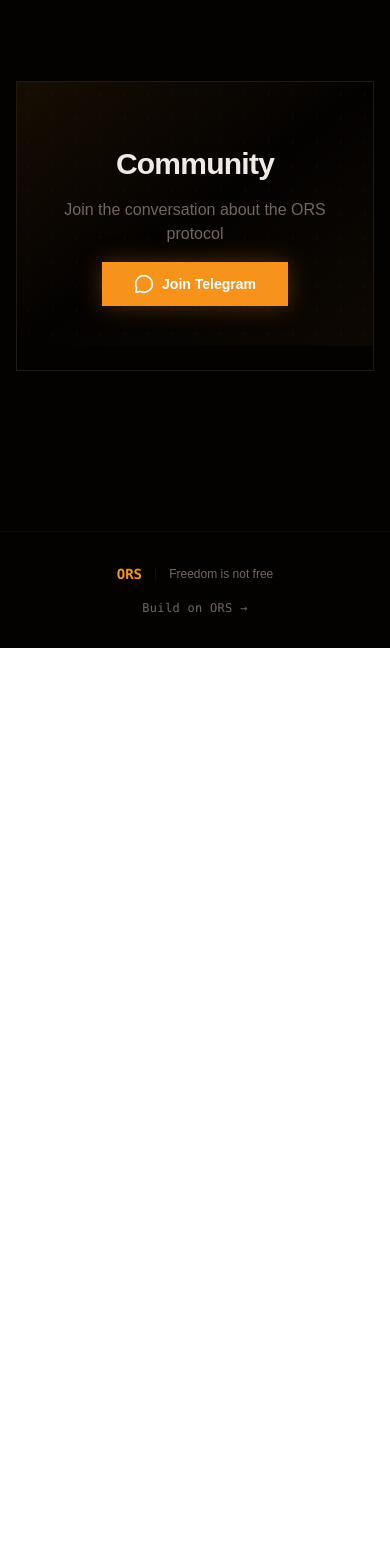
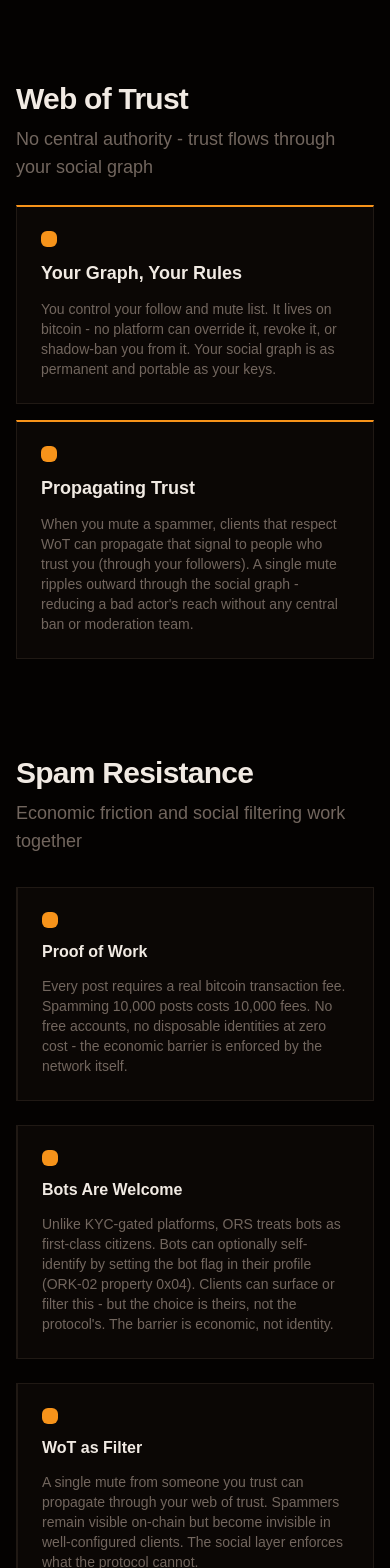
Before and after one commit to opreturnsocial/ors.dev, a React (Vite) app: page / in a window 390 px wide. Shown: the part 6360-7928 px from the top of the page. Before the commit the page ends 7008 px from the top, so only its background shows below. Built offline with nearby package versions, Linux system fonts and the light colour scheme.

Commit message:
feat: add WoT, spam resistance, bring your own client sections

```diff
--- a/src/App.tsx
+++ b/src/App.tsx
@@ -7,6 +7,9 @@ import HowItWorks from '@/components/HowItWorks';
 import EncoderDecoder from '@/components/EncoderDecoder';
 import ReferenceClients from '@/components/ReferenceClients';
 import Architecture from '@/components/Architecture';
+import WebOfTrust from '@/components/WebOfTrust';
+import SpamResistance from '@/components/SpamResistance';
+import BringYourOwnClient from '@/components/BringYourOwnClient';
 import SpecLinks from '@/components/SpecLinks';
 import Community from '@/components/Community';
 import Footer from '@/components/Footer';
@@ -59,6 +62,9 @@ export default function App() {
         <ReferenceClients />
         <SpecLinks />
         <Architecture />
+        <WebOfTrust />
+        <SpamResistance />
+        <BringYourOwnClient />
         <Community />
       </main>
 
--- /dev/null
+++ b/src/components/BringYourOwnClient.tsx
@@ -0,0 +1,34 @@
+export default function BringYourOwnClient() {
+  return (
+    <section className="space-y-6">
+      <div className="space-y-2">
+        <h2 className="text-3xl font-bold tracking-tight">Bring Your Own Client</h2>
+        <p className="text-muted-foreground text-lg">
+          The protocol is open - your experience is not locked to any one app
+        </p>
+      </div>
+
+      <div className="grid md:grid-cols-2 gap-4">
+        <div className="border-t-2 border-t-[#f7931a] border border-border bg-card rounded-none p-6 space-y-3">
+          <div className="w-4 h-4 bg-[#f7931a] rounded-sm" />
+          <h3 className="font-semibold text-lg">Your Experience, Your Choice</h3>
+          <p className="text-sm text-muted-foreground">
+            Different clients can offer different experiences on top of the same on-chain data. One client might
+            focus on a specific community or topic; another might apply aggressive off-chain spam filters or
+            custom ranking algorithms. You choose which lens to view the protocol through.
+          </p>
+        </div>
+
+        <div className="border-t-2 border-t-[#f7931a] border border-border bg-card rounded-none p-6 space-y-3">
+          <div className="w-4 h-4 bg-[#f7931a] rounded-sm" />
+          <h3 className="font-semibold text-lg">No Platform Lock-in</h3>
+          <p className="text-sm text-muted-foreground">
+            Unlike centralised social media, no single client controls your identity, your followers, or your
+            posts. If a client changes its policies, shuts down, or simply isn't to your taste - switch. Your
+            keys and your on-chain history go with you.
+          </p>
+        </div>
+      </div>
+    </section>
+  );
+}
--- /dev/null
+++ b/src/components/SpamResistance.tsx
@@ -0,0 +1,56 @@
+export default function SpamResistance() {
+  return (
+    <section className="space-y-8">
+      <div className="space-y-2">
+        <h2 className="text-3xl font-bold tracking-tight">Spam Resistance</h2>
+        <p className="text-muted-foreground text-lg">
+          Economic friction and social filtering work together
+        </p>
+      </div>
+
+      <div className="grid md:grid-cols-3 gap-6">
+        {[
+          {
+            title: 'Proof of Work',
+            desc: 'Every post requires a real bitcoin transaction fee. Spamming 10,000 posts costs 10,000 fees. No free accounts, no disposable identities at zero cost - the economic barrier is enforced by the network itself.',
+          },
+          {
+            title: 'Bots Are Welcome',
+            desc: 'Unlike KYC-gated platforms, ORS treats bots as first-class citizens. Bots can optionally self-identify by setting the bot flag in their profile (ORK-02 property 0x04). Clients can surface or filter this - but the choice is theirs, not the protocol\'s. The barrier is economic, not identity.',
+          },
+          {
+            title: 'WoT as Filter',
+            desc: 'A single mute from someone you trust can propagate through your web of trust. Spammers remain visible on-chain but become invisible in well-configured clients. The social layer enforces what the protocol cannot.',
+          },
+        ].map(({ title, desc }) => (
+          <div key={title} className="space-y-3 p-6 border-l-2 border-[#f7931a] border border-border bg-card rounded-none">
+            <div className="w-4 h-4 bg-[#f7931a] rounded-sm" />
+            <h3 className="font-semibold">{title}</h3>
+            <p className="text-sm text-muted-foreground">{desc}</p>
+          </div>
+        ))}
+      </div>
+
+      <div className="border-l-4 border-[#f7931a] bg-[#f7931a]/5 p-6">
+        <div className="grid md:grid-cols-2 gap-6">
+          <div className="space-y-2">
+            <h3 className="font-semibold text-sm tracking-wide uppercase text-[#f7931a]">Asymmetric Defence</h3>
+            <p className="text-sm text-muted-foreground">
+              Spamming 1,000 posts costs 1,000 transaction fees. One person muting the spammer propagates that
+              signal to hundreds or thousands of followers through WoT. Attack is expensive and linear;
+              defence is cheap and viral. The asymmetry favours defenders.
+            </p>
+          </div>
+          <div className="space-y-2">
+            <h3 className="font-semibold text-sm tracking-wide uppercase text-[#f7931a]">Fees, Not KYC</h3>
+            <p className="text-sm text-muted-foreground">
+              Traditional platforms require phone numbers and identity verification to slow bots. ORS requires
+              fees - aligning incentives rather than excluding participants. Anyone can post; the cost of
+              posting at scale is simply priced in sats.
+            </p>
+          </div>
+        </div>
+      </div>
+    </section>
+  );
+}
--- /dev/null
+++ b/src/components/WebOfTrust.tsx
@@ -0,0 +1,33 @@
+export default function WebOfTrust() {
+  return (
+    <section className="space-y-6">
+      <div className="space-y-2">
+        <h2 className="text-3xl font-bold tracking-tight">Web of Trust</h2>
+        <p className="text-muted-foreground text-lg">
+          No central authority - trust flows through your social graph
+        </p>
+      </div>
+
+      <div className="grid md:grid-cols-2 gap-4">
+        <div className="border-t-2 border-t-[#f7931a] border border-border bg-card rounded-none p-6 space-y-3">
+          <div className="w-4 h-4 bg-[#f7931a] rounded-sm" />
+          <h3 className="font-semibold text-lg">Your Graph, Your Rules</h3>
+          <p className="text-sm text-muted-foreground">
+            You control your follow and mute list. It lives on bitcoin - no platform can override it, revoke it, or
+            shadow-ban you from it. Your social graph is as permanent and portable as your keys.
+          </p>
+        </div>
+
+        <div className="border-t-2 border-t-[#f7931a] border border-border bg-card rounded-none p-6 space-y-3">
+          <div className="w-4 h-4 bg-[#f7931a] rounded-sm" />
+          <h3 className="font-semibold text-lg">Propagating Trust</h3>
+          <p className="text-sm text-muted-foreground">
+            When you mute a spammer, clients that respect WoT can propagate that signal to people who trust you (through your followers).
+            A single mute ripples outward through the social graph - reducing a bad actor's reach without any
+            central ban or moderation team.
+          </p>
+        </div>
+      </div>
+    </section>
+  );
+}
```
